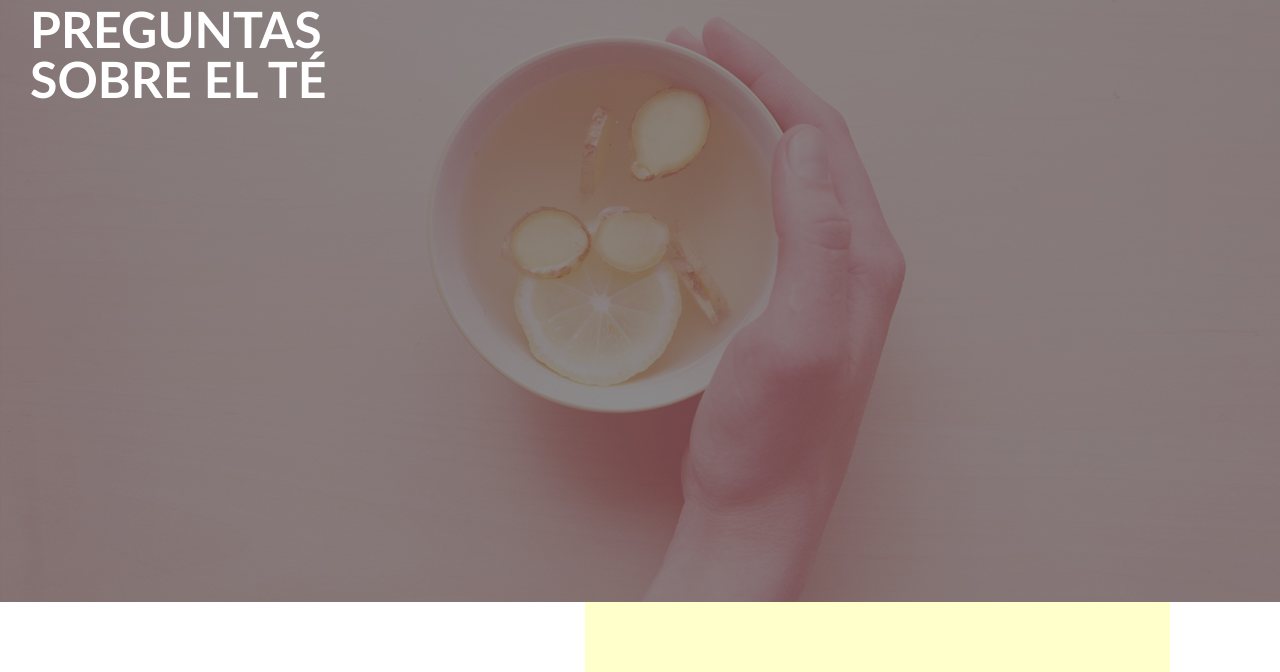
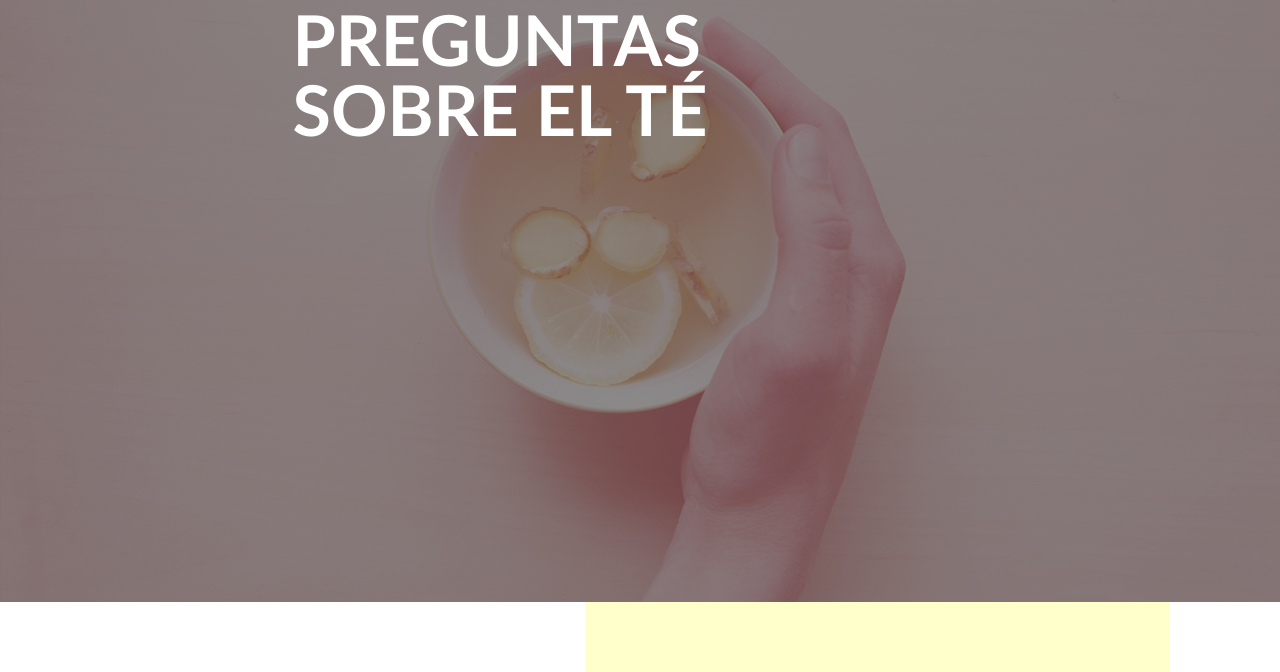
Before and after one commit to kathmarioly/tea_lovers, a website: page index.html in a window 1280 px wide. Shown: the part 3040-3712 px from the top of the page. Drawn offline with Linux system fonts and the light colour scheme.

Commit message:
Modifying styles section six

```diff
--- a/assets/sass/_mixin.scss
+++ b/assets/sass/_mixin.scss
@@ -243,17 +243,20 @@
 	background-position: center left;
 	.texto-seis{
 		color: white;
-		width: 40%;
 		margin: 0 auto;
-		padding: 30px 30px 100px 30px;
+		padding: 30px 10px 100px 0px;
 
-		h1 {
-			font-weight: bolder;
-			font-size: 5rem;
-			line-height: 5rem;
-			text-transform: uppercase;
-
-		}
+	}
+	h1 {
+		font-weight: bolder;
+		font-size: 7rem;
+		line-height: 7rem;
+		text-transform: uppercase;
+		width: 100%;
+	}
+	.row{
+		display: flex;
+		justify-content: center;
 	}
 }
 
--- a/index.html
+++ b/index.html
@@ -144,9 +144,9 @@
 		<!--SECCION SEIS-->
 		<section class="preguntas">
 			<div class="container">
+				<img src="dist/img/logo.png" class="img-responsive">
 				<div class="row" id="seccion-seis">
 					<div class="texto-seis col-lg-6 col-md-12 col-sm-12 col-xs-12 text-left">
-						<img src="dist/img/logo.png" class="img-responsive">
 						<div class="logo">
 							<h1>preguntas<br>sobre el té</h1>
 						</div>
```
Also changed, not shown: dist/css/style.min.css.
